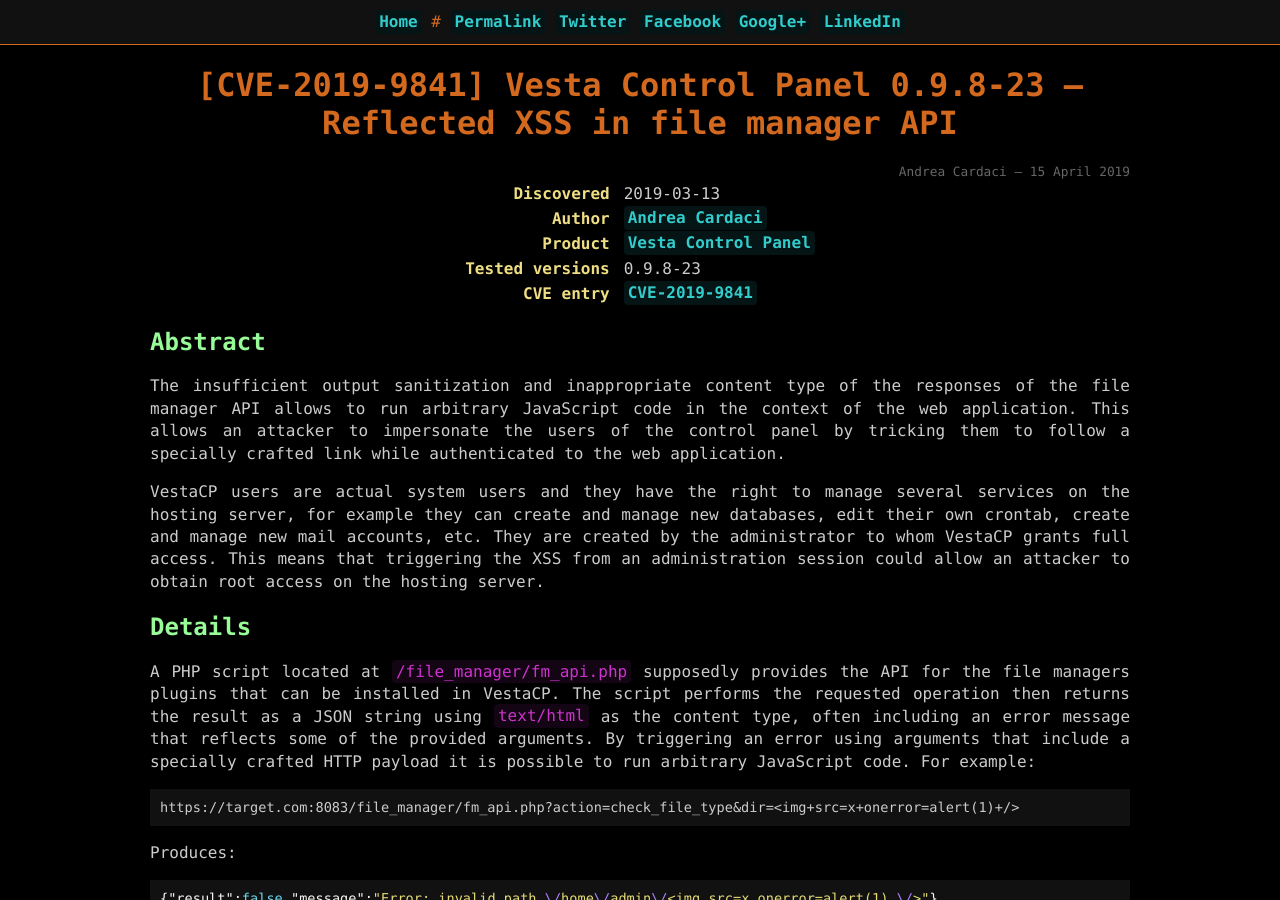
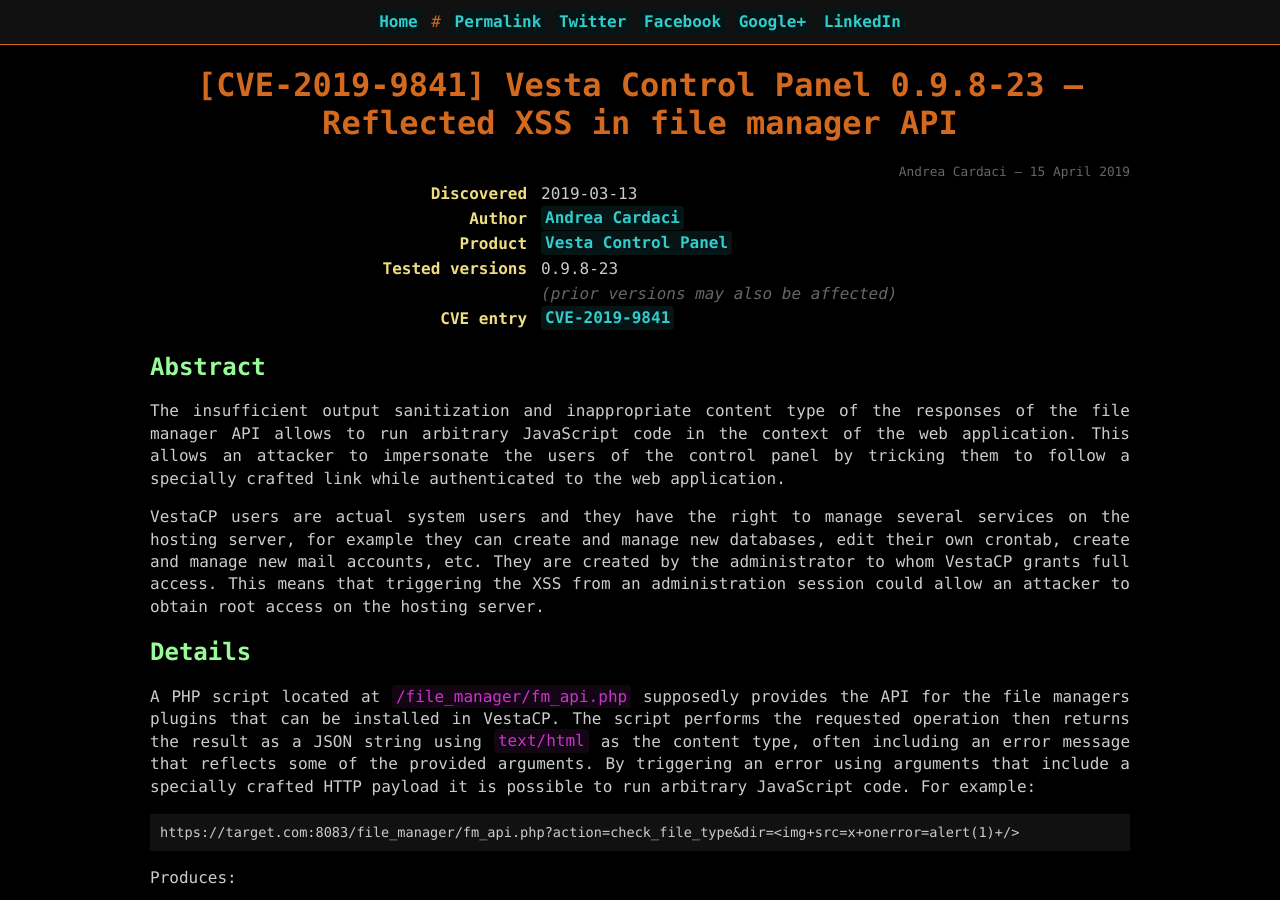
Before and after one commit to cyrus-and/cyrus-and.github.io, a Jekyll site: the page built from advisories/_posts/2019-04-15-vesta-control-panel-0.9.8-23-reflected-xss-in-file-manager-api.md, in a window 1280 px wide and 900 px high. Built offline with Jekyll 4.4.1, drawn with Linux system fonts in a browser that asks for light colours.

Commit message:
Add notice about previous versions in advisories

```diff
--- a/advisories/_posts/2019-04-15-vesta-control-panel-0.9.8-23-reflected-xss-in-file-manager-api.md
+++ b/advisories/_posts/2019-04-15-vesta-control-panel-0.9.8-23-reflected-xss-in-file-manager-api.md
@@ -10,6 +10,7 @@ tags: [CVE, Vesta Control Panel, XSS]
 |          **Author** | [{{ site.author.name }}](mailto:{{ site.author.email }}) |
 |         **Product** | [Vesta Control Panel](https://vestacp.com/)              |
 | **Tested versions** | 0.9.8-23                                                 |
+|                     | *(prior versions may also be affected)*                  |
 |       **CVE entry** | [CVE-2019-9841][cve]                                     |
 |---------------------+----------------------------------------------------------|
 {:#advisory-header}
```
Also changed, not shown: advisories/_posts/2019-03-19-squirrelmail-1.4.22-stored-xss-in-received-emails.md (+1 -0 lines).
